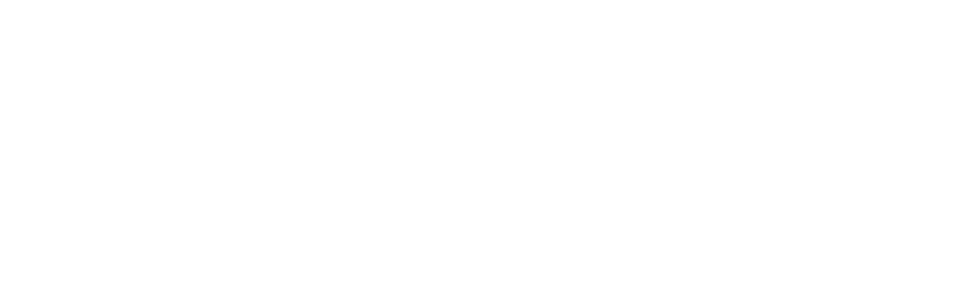
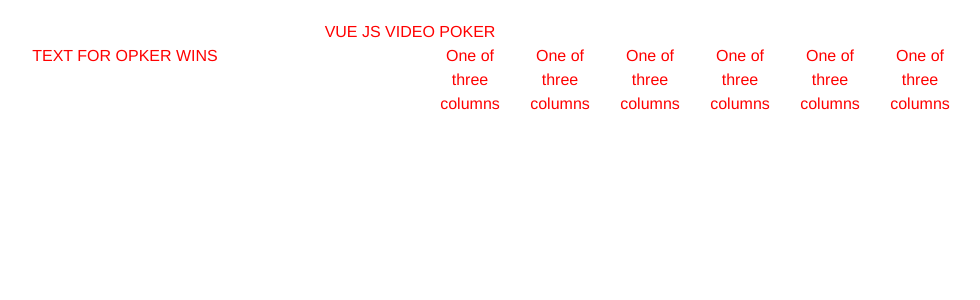
Before and after one commit to lionelricky/vidPoker, a Vue app: page / in a window 1280 px wide. Shown: the top 300 px of the page, without its empty margins (230-1210 px from the left). Built offline with nearby package versions, Linux system fonts and the light colour scheme.

Commit message:
modified:   src/App.vue 	new file:   src/assets/css/styles.scss 	deleted:    src/assets/logo.png 	modified:   src/main.js

```diff
--- a/src/App.vue
+++ b/src/App.vue
@@ -1,6 +1,52 @@
 <template>
   <div id="app">
+    <div class="container">
+        <div class="row">
 
+          <div class="col-sm">
+            VUE JS VIDEO POKER
+          </div>
+
+        </div>
+      </div>
+    <div class="container">
+      <div class="row">
+
+        <div class="col-sm">
+          TEXT FOR OPKER WINS
+        </div>
+
+        <div class="col-sm">
+
+          <!--- cards -->
+            <div class="container">
+              <div class="row">
+                <div class="col-sm">
+                  One of three columns
+                </div>
+                <div class="col-sm">
+                  One of three columns
+                </div>
+                <div class="col-sm">
+                  One of three columns
+                </div>
+                <div class="col-sm">
+                  One of three columns
+                </div>
+                  <div class="col-sm">
+                    One of three columns
+                  </div>
+                <div class="col-sm">
+                  One of three columns
+                </div>
+              </div>
+            </div>
+         <!--- end cards -->
+
+        </div>
+
+      </div>
+    </div>
   </div>
 </template>
 
@@ -11,14 +57,3 @@
   name: 'app',
 }
 </script>
-
-<style lang="scss">
-#app {
-  font-family: 'Avenir', Helvetica, Arial, sans-serif;
-  -webkit-font-smoothing: antialiased;
-  -moz-osx-font-smoothing: grayscale;
-  text-align: center;
-  color: #2c3e50;
-  margin-top: 60px;
-}
-</style>
--- /dev/null
+++ b/src/assets/css/styles.scss
@@ -0,0 +1,9 @@
+
+#app {
+  font-family: 'Avenir', Helvetica, Arial, sans-serif;
+  -webkit-font-smoothing: antialiased;
+  -moz-osx-font-smoothing: grayscale;
+  text-align: center;
+  color: red;
+  margin-top: 20px;
+}
--- a/src/main.js
+++ b/src/main.js
@@ -8,6 +8,7 @@
 import 'bootstrap-vue/dist/bootstrap-vue.css'
 Vue.use(BootstrapVue)
 
+import './assets/css/styles.scss'
 
 new Vue({
   render: h => h(App)
```
Also changed, not shown: src/assets/logo.png (deleted).
